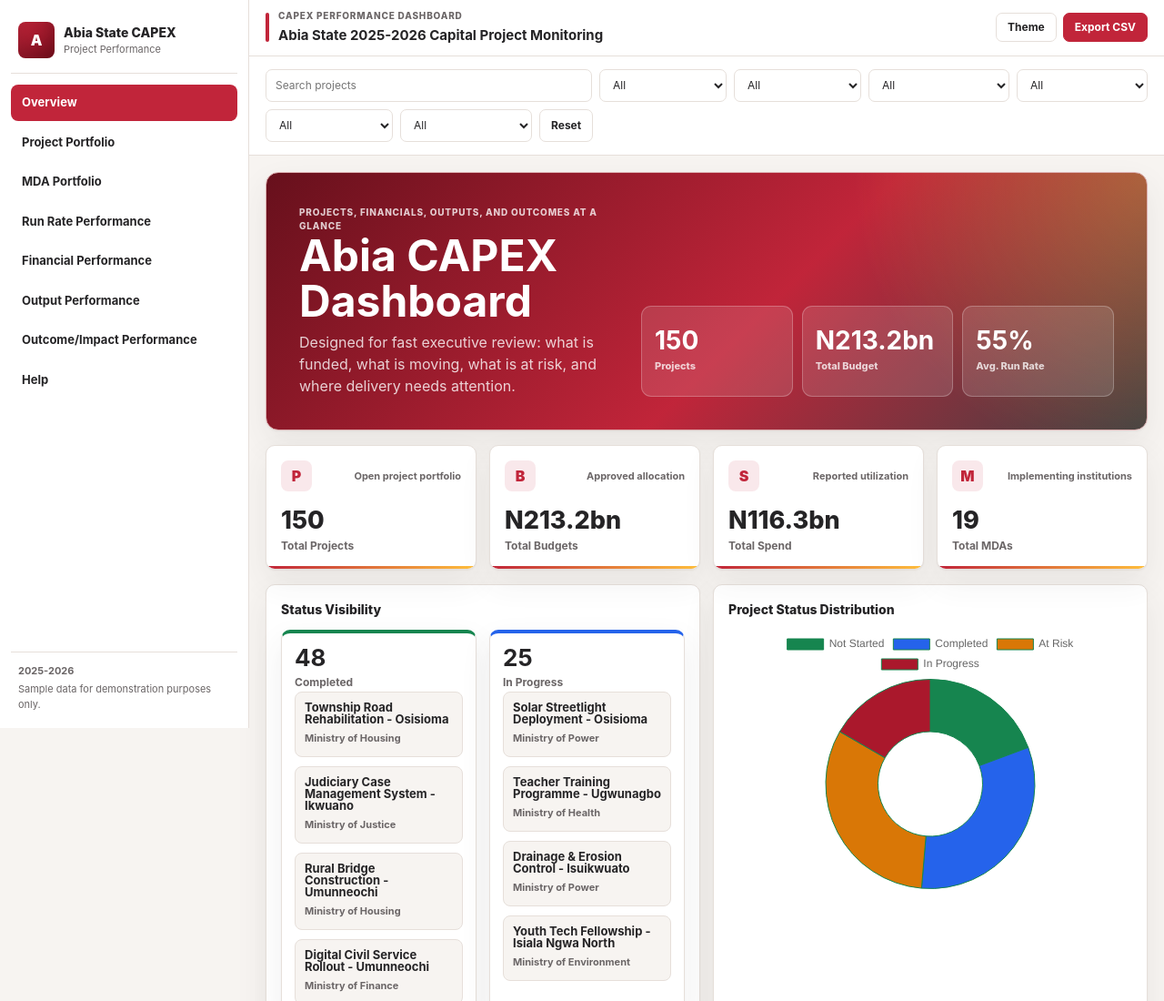
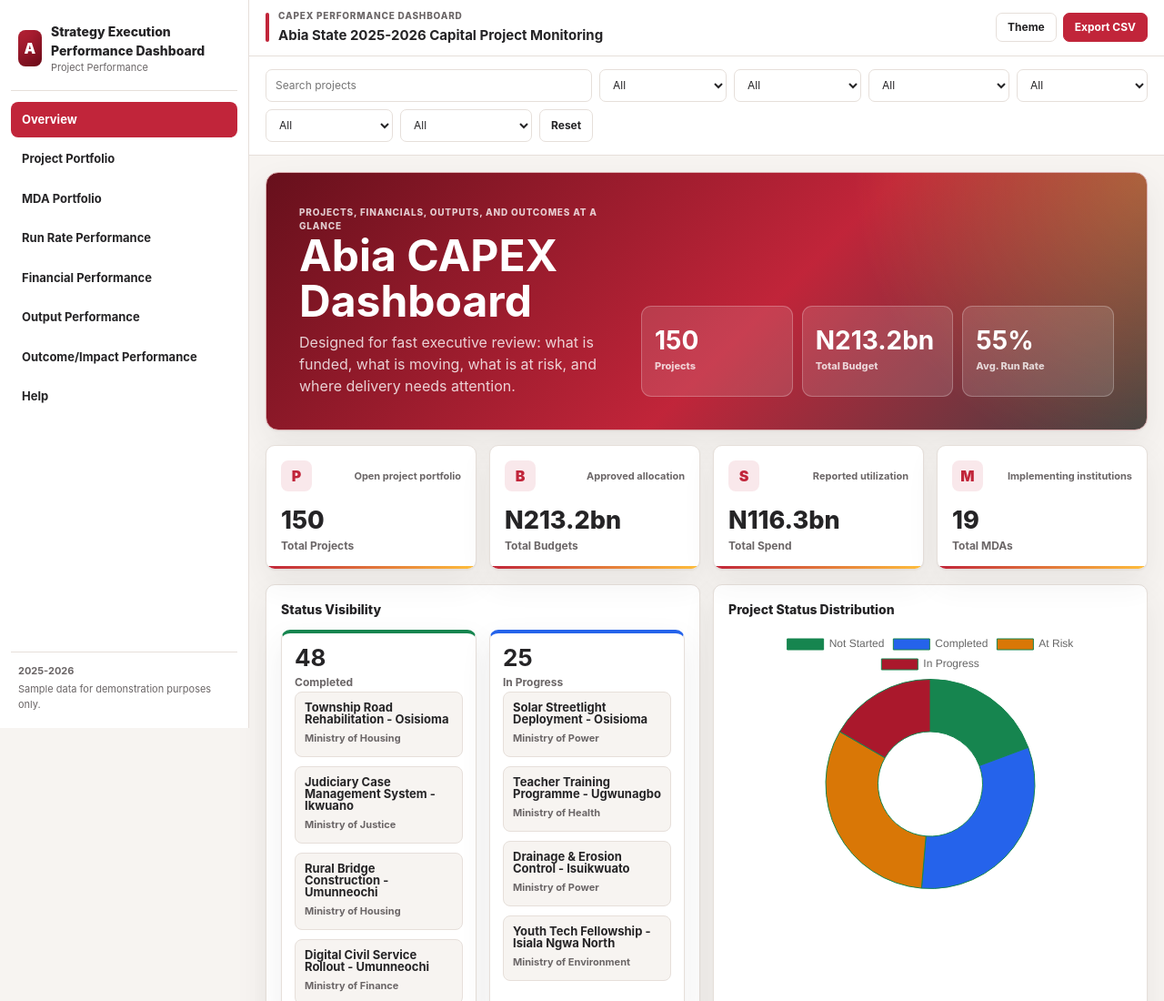
Before and after one commit to Opportune7/abia_simulation_dash, a plain HTML site: page index.html in a window 1280 px wide. Shown: the top 1100 px of the page at 91% size. Drawn offline with nearby package versions, Linux system fonts and the light colour scheme.

Commit message:
Update index.html

```diff
--- a/index.html
+++ b/index.html
@@ -14,7 +14,7 @@
         <div class="brand">
           <div class="brand-mark">A</div>
           <div>
-            <div class="brand-title">Abia State CAPEX</div>
+            <div class="brand-title">Strategy Execution Performance Dashboard</div>
             <div class="brand-sub">Project Performance</div>
           </div>
         </div>
```
